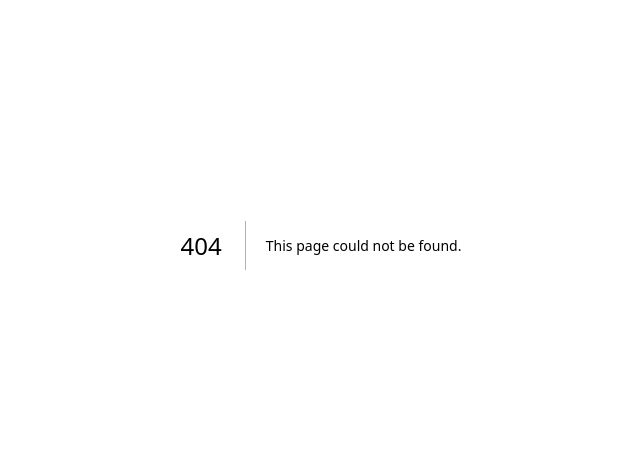
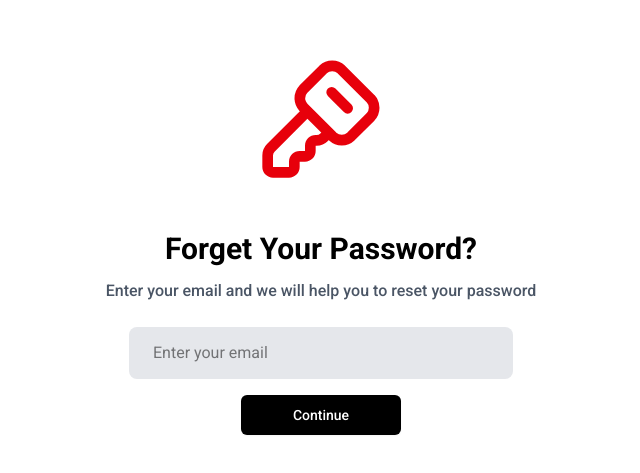
Before and after one commit to roysreejan/photoflow-console, a Next.js app: page /auth/forget-password in a window 1280 px wide. Before the commit this address had no page. Shown: the part 155-628 px from the top of the page, without its empty margins (319-959 px from the left). Built offline with nearby package versions, Linux system fonts and the light colour scheme; no server answers.

Commit message:
forget password completed

```diff
--- /dev/null
+++ b/src/app/auth/forget-password/page.tsx
@@ -0,0 +1,12 @@
+import ForgetPassword from "@/components/Auth/ForgetPassword";
+import React from "react";
+
+const ForgetPasswordPage = () => {
+  return (
+    <>
+      <ForgetPassword />
+    </>
+  );
+};
+
+export default ForgetPasswordPage;
--- /dev/null
+++ b/src/components/Auth/ForgetPassword.tsx
@@ -0,0 +1,59 @@
+"use client";
+
+import { KeySquareIcon } from "lucide-react";
+import React, { useState } from "react";
+import LoadingButton from "../Helper/LoadingButton";
+import axios from "axios";
+import { BASE_API_URL } from "../../../server";
+import { handleAuthRequest } from "../utils/apiRequest";
+import { toast } from "sonner";
+
+const ForgetPassword = () => {
+  const [isLoading, setIsLoading] = useState(false);
+  const [email, setEmail] = useState("");
+
+  const handleSubmit = async () => {
+    const forgetPassReq = async () =>
+      await axios.post(
+        `${BASE_API_URL}/users/forget-password`,
+        { email },
+        { withCredentials: true }
+      );
+    const result = await handleAuthRequest(forgetPassReq, setIsLoading);
+
+    if (result) {
+      console.log(result.data);
+
+      toast.success(result.data.message);
+    }
+  };
+
+  return (
+    <div className="flex items-center justify-center flex-col w-full h-screen">
+      <KeySquareIcon className="w-20 h-20 sm:w-32 sm:h-32 text-red-600 mb-12" />
+      <h1 className="text-2xl sm:text-3xl font-bold mb-3">
+        Forget Your Password?
+      </h1>
+      <p className="mb-6 text-sm sm:text-base text-center text-gray-600 font-medium">
+        Enter your email and we will help you to reset your password
+      </p>
+      <input
+        type="email"
+        placeholder="Enter your email"
+        className="px-6 py-3.5 rounded-lg outline-none bg-gray-200 block w-[90%] sm:w-[80%] md:w-[60%] lg:w-[40%] xl:w-[30%] mx-auto"
+        value={email}
+        onChange={(e) => setEmail(e.target.value)}
+      />
+      <LoadingButton
+        onClick={handleSubmit}
+        className="w-40 mt-4 bg-black text-white hover:bg-gray-800"
+        size={"lg"}
+        isLoading={isLoading}
+      >
+        Continue
+      </LoadingButton>
+    </div>
+  );
+};
+
+export default ForgetPassword;
```
